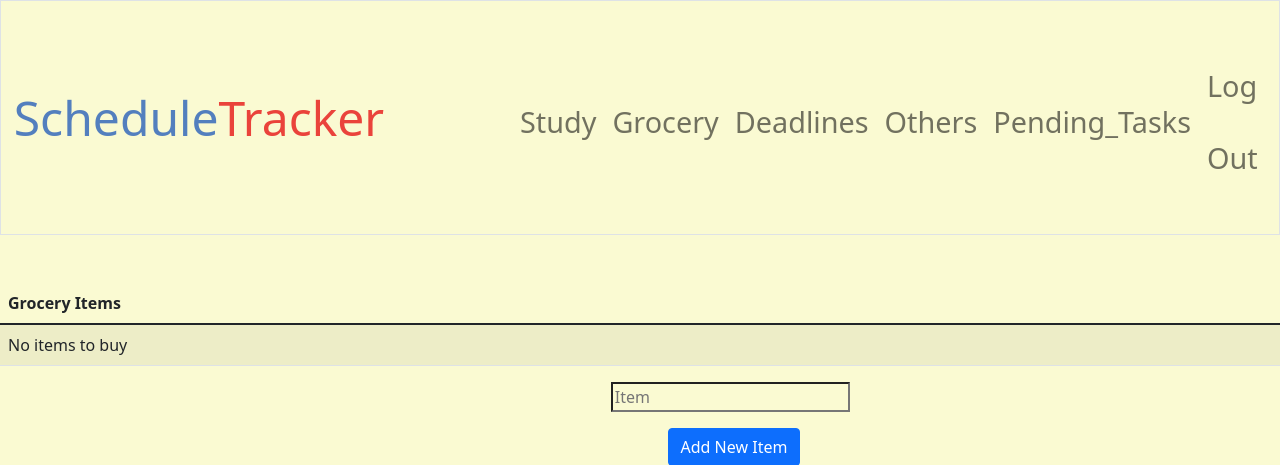
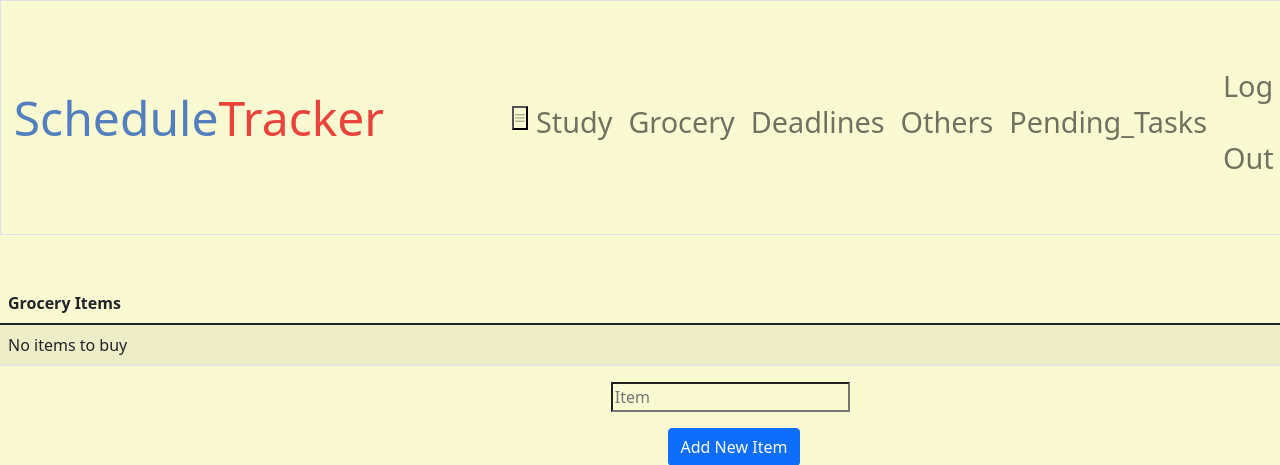
Before and after one commit to itz-Sakshi/ScheduleTracker, a Flask app: page /grocery.html in a window 1280 px wide; the page is wider, and only the part inside the window is pictured. Shown: the top 465 px of that part. Run offline with Flask 3, Linux system fonts and the light colour scheme; a user stored in the database is signed in; data comes from the database, SQL or seed files in the repository; some libraries are stand-ins or nearby versions.

Commit message:
Update layout.html

```diff
--- a/templates/layout.html
+++ b/templates/layout.html
@@ -28,8 +28,8 @@
         <nav id = navbar1 class="bg-light border navbar navbar-expand-md navbar-light">
             <div class="container-fluid">
                 <a id = nav-brand href="/"><span class="blue">Schedule</span><span class="red">Tracker</span></a>
-                <button aria-controls="navbar" aria-expanded="false" aria-label="Toggle navigation" class="navbar-toggler" data-bs-target="#navbar" data-bs-toggle="collapse" type="button">
-                    <span class="navbar-toggler-icon"></span>
+                <button aria-controls="navbar" aria-expanded="false" aria-label="Toggle navigation" class="navbar-toggler-icon" data-bs-target="#navbar" data-bs-toggle="collapse" type="button">
+
                 </button>
                 <div class="collapse navbar-collapse" id="navbar">
                     {% if session["user_id"] %}
```
